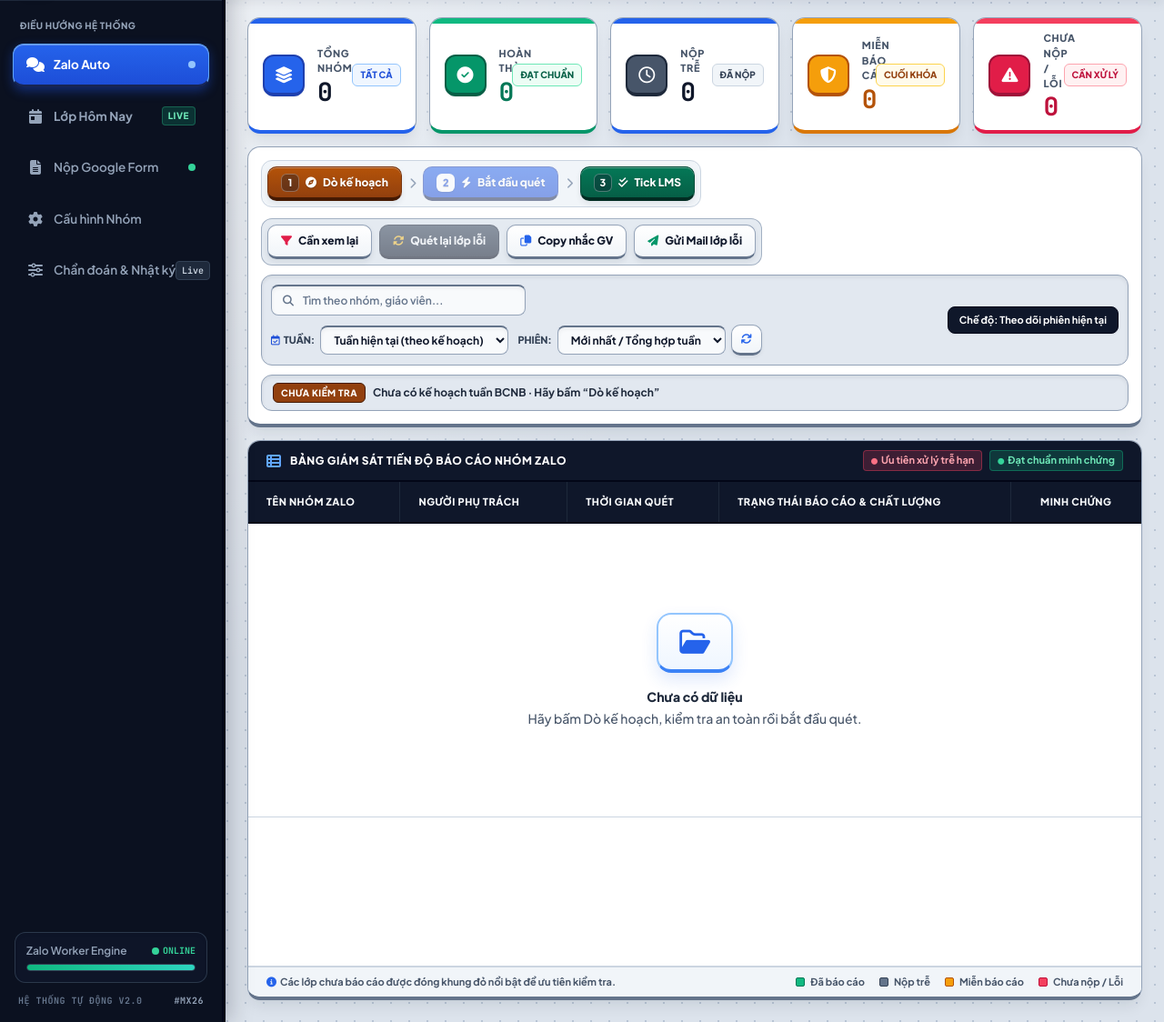
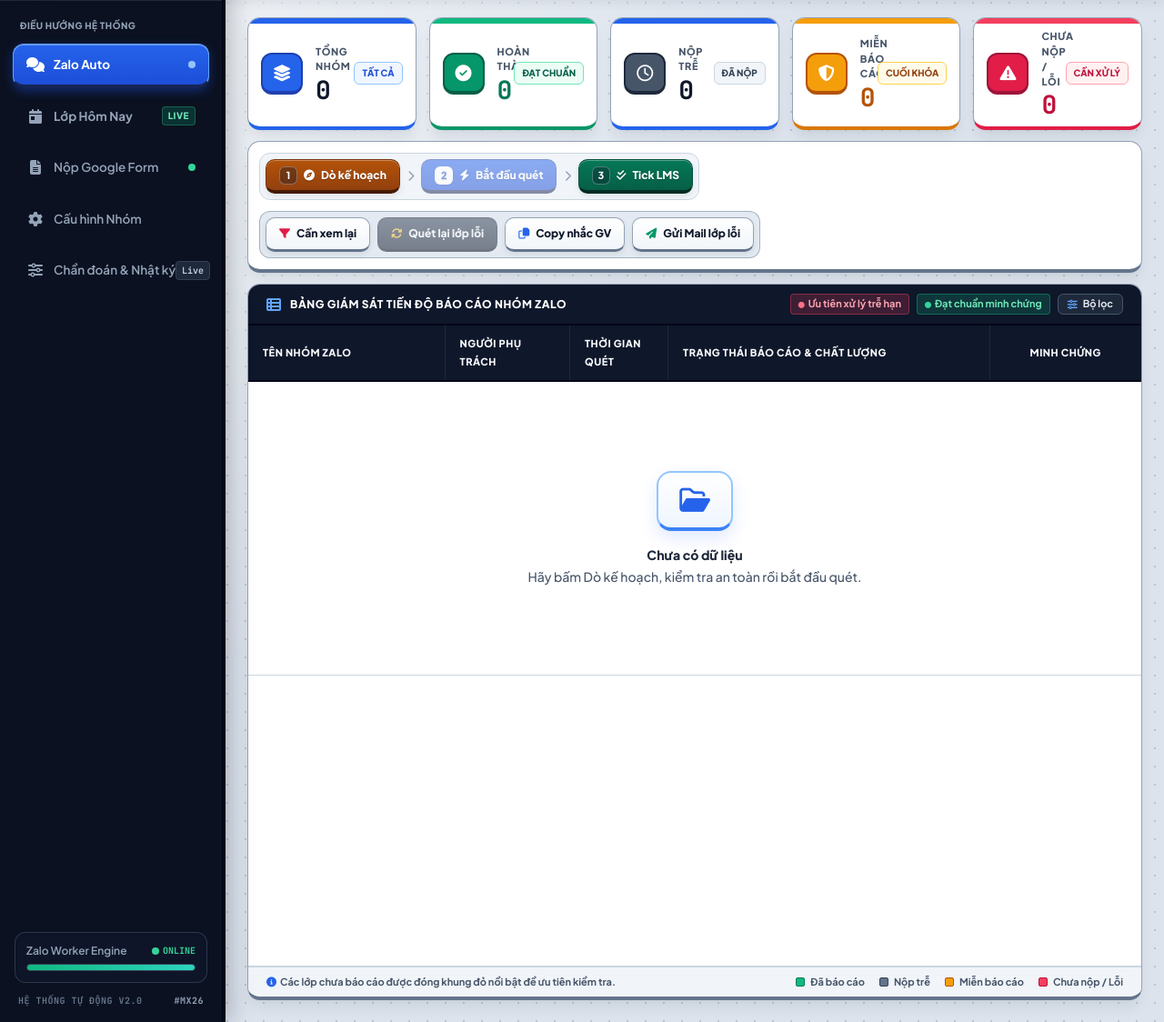
Before and after one commit to Banhtalon/zaloAutomation, a Python web app: template templates/index.html in a window 1280 px wide. Shown: the part 67-1191 px from the top of the page at 91% size. Run offline with Jinja, Linux system fonts and the light colour scheme; the template is opened without the code that fills it, so the values that code supplies are empty; some libraries are stand-ins or nearby versions.

Commit message:
ui(dashboard): collapse advanced filters and fix results table layout

```diff
--- a/static/css/app.css
+++ b/static/css/app.css
@@ -266,8 +266,8 @@ select:focus-visible,
 }
 
 .metric-card {
-    min-height: 76px;
-    padding: 14px 16px 12px;
+    min-height: 70px;
+    padding: 12px 14px 10px;
     position: relative;
     overflow: hidden;
     background: #FFFFFF;
@@ -773,6 +773,12 @@ input::placeholder {
     box-shadow: inset 4px 0 0 #D97706;
 }
 
+.status-cell--late {
+    color: #334155 !important;
+    background: rgba(100, 116, 139, 0.10);
+    box-shadow: inset 4px 0 0 #64748B;
+}
+
 .status-cell--error {
     color: #9F1239 !important;
     background: rgba(244, 63, 94, 0.09);
@@ -825,14 +831,85 @@ input::placeholder {
 .result-target-meta {
     width: 100%;
     margin-top: 5px;
-    color: #475569;
     font-size: 11px;
     font-weight: 600;
     line-height: 1.35;
 }
 
+.evidence-meta,
+.result-target-meta {
+    color: #475569;
+}
+
+.status-detail:not([class*="text-"]) {
+    color: #475569;
+}
+
 .status-detail {
     max-width: 340px;
+}
+
+.dashboard-results-table {
+    table-layout: fixed;
+    width: 100%;
+    min-width: 960px;
+}
+
+.dashboard-results-table col.col-group    { width: 22%; }
+.dashboard-results-table col.col-person   { width: 14%; }
+.dashboard-results-table col.col-time     { width: 11%; }
+.dashboard-results-table col.col-status   { width: 36%; }
+.dashboard-results-table col.col-evidence { width: 17%; }
+
+.dashboard-results-table tbody td {
+    vertical-align: top;
+    overflow-wrap: anywhere;
+    word-break: normal;
+}
+
+.dashboard-results-table tbody td:last-child {
+    vertical-align: middle;
+}
+
+.dashboard-results-table .status-cell {
+    font-size: 13px;
+    line-height: 1.4;
+}
+
+.dashboard-results-table .status-detail {
+    max-width: none;
+    margin-top: 4px;
+    font-size: 12px;
+    line-height: 1.45;
+}
+
+.dashboard-results-table .result-target-meta {
+    display: inline-block;
+    width: auto;
+    max-width: 100%;
+    margin-top: 6px;
+}
+
+.dashboard-results-table .evidence-actions {
+    min-width: 0;
+    gap: 6px;
+}
+
+.dashboard-scan-time {
+    font-family: 'JetBrains Mono', monospace;
+    font-size: 12px;
+    font-weight: 700;
+    color: #0F172A;
+    line-height: 1.35;
+}
+
+.dashboard-scan-date {
+    font-family: 'JetBrains Mono', monospace;
+    font-size: 11px;
+    font-weight: 600;
+    color: #64748B;
+    margin-top: 2px;
+    line-height: 1.3;
 }
 
 .result-target-meta {
--- a/templates/partials/dashboard.html
+++ b/templates/partials/dashboard.html
@@ -1,5 +1,5 @@
 <!-- TAB 1: ZALO AUTO -->
-<div id="tab-dashboard" class="tab-content active shrink-0 flex-col space-y-3.5" role="tabpanel" aria-labelledby="btn-dashboard">
+<div id="tab-dashboard" class="tab-content active shrink-0 flex-col space-y-3" role="tabpanel" aria-labelledby="btn-dashboard">
     <div class="metrics-grid grid grid-cols-1 sm:grid-cols-2 lg:grid-cols-5 shrink-0">
         <div class="metric-card glass-panel glow-card-blue flex items-center justify-between">
             <div class="flex items-center min-w-0">
@@ -64,7 +64,7 @@
     </div>
 
     <!-- COMPACT SAFETY & CONTROL BAR -->
-    <div class="glass-panel p-3.5 space-y-2.5 shrink-0">
+    <div class="glass-panel p-3 shrink-0">
         <!-- ROW 1: PRIMARY 3-STEP WORKFLOW (LEFT) & SECONDARY POST-SCAN TOOLS (RIGHT) -->
         <div class="dashboard-action-bar flex flex-wrap items-center justify-between gap-3">
             <div class="dashboard-workflow-group flex flex-wrap items-center gap-2 bg-slate-100 p-1.5 rounded-xl border border-slate-300" role="group" aria-label="Quy trình thực thi chính">
@@ -100,6 +100,8 @@
             </div>
         </div>
 
+        <!-- HIDDEN BY DEFAULT: SEARCH, WEEKLY HISTORY, PREFLIGHT STRIP & MANUAL REVIEW QUEUE -->
+        <div id="dashboard-advanced-panel" class="hidden mt-2.5 pt-2.5 border-t border-slate-200 space-y-2.5">
             <!-- ROW 2: MERGED SEARCH & WEEKLY HISTORY FILTER BAR (RECESSED WELL) -->
             <div class="well-inset p-2.5 flex flex-wrap items-center justify-between gap-2.5 text-xs text-slate-800">
                 <div class="flex flex-wrap items-center gap-2.5 flex-1 min-w-[260px]">
@@ -142,12 +144,13 @@
                     </details>
                 </div>
             </div>
-    </div>
 
             <details id="zalo-review-queue" class="hidden rounded-xl border-2 border-amber-400 border-l-8 border-l-amber-600 bg-amber-50 px-4 py-2.5 text-xs text-amber-950 shadow-sm shrink-0">
                 <summary class="cursor-pointer font-extrabold">Danh sách lớp cần kiểm tra thủ công</summary>
                 <div id="zalo-review-queue-items" class="mt-2 space-y-1.5 text-xs font-semibold"></div>
             </details>
+        </div>
+    </div>
 
     <div class="data-panel glass-panel shrink-0 flex flex-col overflow-hidden">
         <!-- Dark Table Header Bar -->
@@ -156,25 +159,36 @@
                 <i class="fa-solid fa-table-list text-blue-400" aria-hidden="true"></i>
                 <span class="text-xs font-extrabold uppercase tracking-wider">Bảng giám sát tiến độ báo cáo nhóm Zalo</span>
             </div>
-            <div class="flex items-center gap-2 text-[11px]">
+            <div class="flex flex-wrap items-center gap-2 text-[11px]">
                 <span class="bg-rose-500/20 text-rose-300 border border-rose-500/40 px-2 py-0.5 rounded font-bold">
                     <i class="fa-solid fa-circle text-[7px] mr-1 align-middle text-rose-400" aria-hidden="true"></i>Ưu tiên xử lý trễ hạn
                 </span>
                 <span class="bg-emerald-500/20 text-emerald-300 border border-emerald-500/40 px-2 py-0.5 rounded font-bold">
                     <i class="fa-solid fa-circle text-[7px] mr-1 align-middle text-emerald-400" aria-hidden="true"></i>Đạt chuẩn minh chứng
                 </span>
+                <button type="button" id="btn-toggle-dashboard-advanced" onclick="toggleDashboardAdvancedPanel()" aria-expanded="false" aria-controls="dashboard-advanced-panel" class="inline-flex items-center gap-1.5 rounded-md border border-slate-600 bg-slate-800 px-2.5 py-0.5 text-[11px] font-bold text-slate-200 hover:bg-slate-700 hover:text-white transition-colors" title="Hiện/ẩn tìm kiếm, chọn tuần lịch sử và chi tiết kiểm tra">
+                    <i class="fa-solid fa-sliders text-blue-400" aria-hidden="true"></i>
+                    <span>Bộ lọc</span>
+                </button>
             </div>
         </div>
 
         <div class="table-scroll shrink-0 flex-1">
-            <table class="data-table w-full text-sm text-left tabular-nums">
+            <table class="data-table dashboard-results-table w-full text-sm text-left tabular-nums">
+                <colgroup>
+                    <col class="col-group">
+                    <col class="col-person">
+                    <col class="col-time">
+                    <col class="col-status">
+                    <col class="col-evidence">
+                </colgroup>
                 <thead class="text-[11px] font-extrabold uppercase tracking-wider sticky top-0 z-10 border-b-2 border-slate-400">
                     <tr>
-                        <th class="px-5 py-3">Tên nhóm Zalo</th>
-                        <th class="px-5 py-3">Người phụ trách</th>
-                        <th class="px-5 py-3">Thời gian quét</th>
-                        <th class="px-5 py-3">Trạng thái báo cáo &amp; Chất lượng</th>
-                        <th class="px-5 py-3 text-center">Minh chứng</th>
+                        <th class="px-4 py-2.5">Tên nhóm Zalo</th>
+                        <th class="px-4 py-2.5">Người phụ trách</th>
+                        <th class="px-4 py-2.5">Thời gian quét</th>
+                        <th class="px-4 py-2.5">Trạng thái báo cáo &amp; Chất lượng</th>
+                        <th class="px-4 py-2.5 text-center">Minh chứng</th>
                     </tr>
                 </thead>
                 <tbody id="results-table" class="divide-y bg-transparent">
```
Also changed, not shown: PROJECT_STATE.md (+5 -1 lines), CHANGELOG.md, static/js/jobs.js, tests/check_template_js.js. Lines whose indentation alone changed are shown as unchanged.
